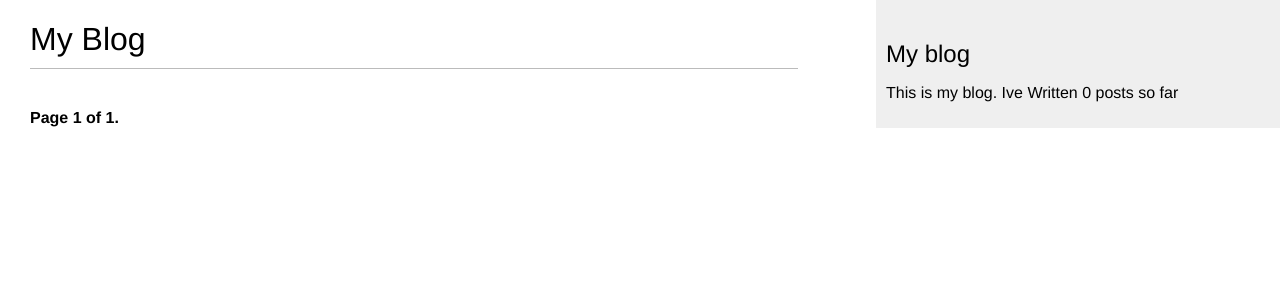
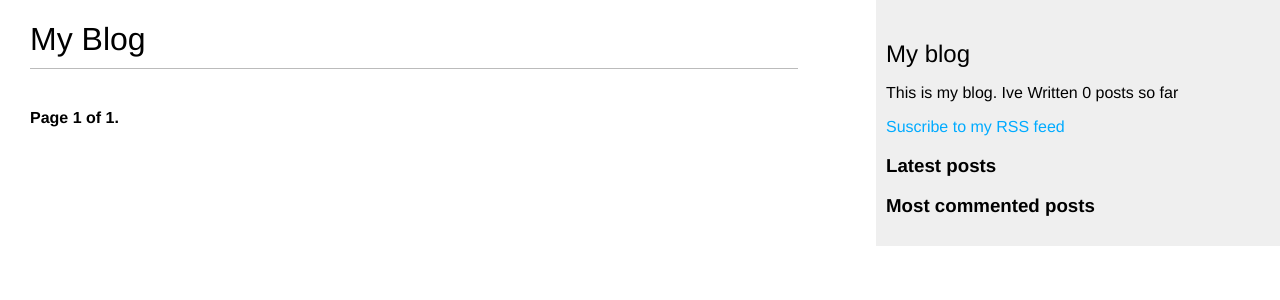
Before and after one commit to Codebee50/Simple-Django-Blog-Application, a Django app: page /blog/ in a window 1280 px wide. Shown: the top 300 px of the page. Run offline with Django 4.2, Linux system fonts and the light colour scheme; data that the repository does not hold is empty.

Commit message:
added sitemap and rss feeds

```diff
--- a/blog/templates/blog/base.html
+++ b/blog/templates/blog/base.html
@@ -23,8 +23,20 @@
             This is my blog.
             Ive Written {% total_posts %} posts so far
         </p>
-
-
+        <p>
+            <a href="{% url "blog:post_feed" %}">Suscribe to my RSS feed</a>
+        </p>
+        <h3>Latest posts</h3>
+        {% show_latest_posts 3 %}
+        <h3>Most commented posts</h3>
+        {% get_most_commented_posts as most_commented_posts %}
+        <ul>
+            {% for post in most_commented_posts %}
+            <li>
+                <a href="{{post.get_absolute_url }}">{{ post.title }}</a>
+            </li>
+            {% endfor %}
+        </ul>
     </div>
 
 </body>
--- a/blog/templates/blog/post/detail.html
+++ b/blog/templates/blog/post/detail.html
@@ -1,9 +1,10 @@
 {% extends "blog/base.html" %} {% block title %}{{ post.title }}{% endblock %}
+{% load blog_tags %}
 
 {% block content %}
 <h1>{{ post.title }}</h1>
 <p class="date">Published {{ post.publish }} by {{ post.author }}</p>
-{{ post.body|linebreaks }}
+{{ post.body|markdown }}
 <p>
     <a href="{% url "blog:post_share" post.id %}">
     Share this post
--- /dev/null
+++ b/blog/templates/blog/post/latest_posts.html
@@ -0,0 +1,7 @@
+<ul>
+    {% for post in latest_posts %}
+    <li>
+        <a href="{{ post.get_absolute_url }}">{{ post.title }}</a>
+    </li>
+    {% endfor %}
+</ul>
--- a/blog/templates/blog/post/list.html
+++ b/blog/templates/blog/post/list.html
@@ -1,5 +1,7 @@
 {% extends "blog/base.html" %}
+{% load blog_tags %}
 {% block title %}My Blog{% endblock %}
+
 
 {% block content %}
 <h1>My Blog</h1>
@@ -25,7 +27,7 @@
     <p class="date">
          Published {{ post.publish }} by {{ post.author }}
     </p>
-    {{ post.body|truncatewords:30|linebreaks }}
+    {{ post.body|markdown|truncatewords_html:30 }}
     {% endfor %}
 
     {% include "pagination.html" with page=posts %}
--- a/blog/templatetags/blog_tags.py
+++ b/blog/templatetags/blog_tags.py
@@ -1,8 +1,27 @@
 from django import template
 from ..models import Post
+from django.db.models import Count
+import markdown
+from django.utils.safestring import mark_safe
 
 register = template.Library()
+
 
 @register.simple_tag
 def total_posts():
     return Post.published.count()
+
+@register.inclusion_tag('blog/post/latest_posts.html')
+def show_latest_posts(count=5):
+    latest_posts = Post.published.order_by('-publish')[:count]
+    return {'latest_posts': latest_posts}
+
+@register.simple_tag
+def get_most_commented_posts(count=5):
+    return Post.published.annotate(
+        total_comments=Count('comments')
+    ).order_by('-total_comments')[:count]
+
+@register.filter(name='markdown')
+def markdown_format(text):
+    return mark_safe(markdown.markdown(text))
--- a/blog/urls.py
+++ b/blog/urls.py
@@ -1,7 +1,9 @@
 from django.urls import path
 from . import  views
+from .feeds import LatestPostsFeed
 
 app_name = 'blog'
+
 
 urlpatterns = [
     path('', views.post_list, name='post_list'),
@@ -9,6 +11,7 @@ urlpatterns = [
     path('<int:year>/<int:month>/<int:day>/<slug:post>/', views.post_detail, name='post_detail'),
     path('<int:post_id>/share/', views.post_share, name='post_share'),
     path('<int:post_id>/comment/', views.post_comment, name='post_comment'),
-    path('tag/<slug:tag_slug>', views.post_list, name='post_list_by_tag')
+    path('tag/<slug:tag_slug>', views.post_list, name='post_list_by_tag'),
+    path('feed/', LatestPostsFeed(), name='post_feed'),
 
 ]
--- a/mysite/settings.py
+++ b/mysite/settings.py
@@ -28,6 +28,7 @@ DEBUG = True
 
 ALLOWED_HOSTS = []
 
+SITE_ID = 1
 
 # Application definition
 
@@ -39,7 +40,9 @@ INSTALLED_APPS = [
     'django.contrib.messages',
     'django.contrib.staticfiles',
     'blog.apps.BlogConfig',
-    'taggit'
+    'taggit',
+    'django.contrib.sites',
+    'django.contrib.sitemaps'
 ]
 
 MIDDLEWARE = [
--- a/mysite/urls.py
+++ b/mysite/urls.py
@@ -16,9 +16,16 @@ Including another URLconf
 """
 from django.contrib import admin
 from django.urls import path, include
+from django.contrib.sitemaps.views import sitemap
+from blog.sitemaps import PostSiteMap
+
+sitemaps = {
+    'posts': PostSiteMap
+}
 
 urlpatterns = [
     path('admin/', admin.site.urls),
     path('blog/', include('blog.urls', namespace='blog')),
+    path('sitemap.xml', sitemap, {'sitemaps': sitemaps}, name='django.contrib.sitemaps.views.sitemap')
 
 ]
```
Also changed, not shown: blog/feeds.py (added, +23 -0 lines), blog/sitemaps.py (added, +12 -0 lines), 1 other file.
